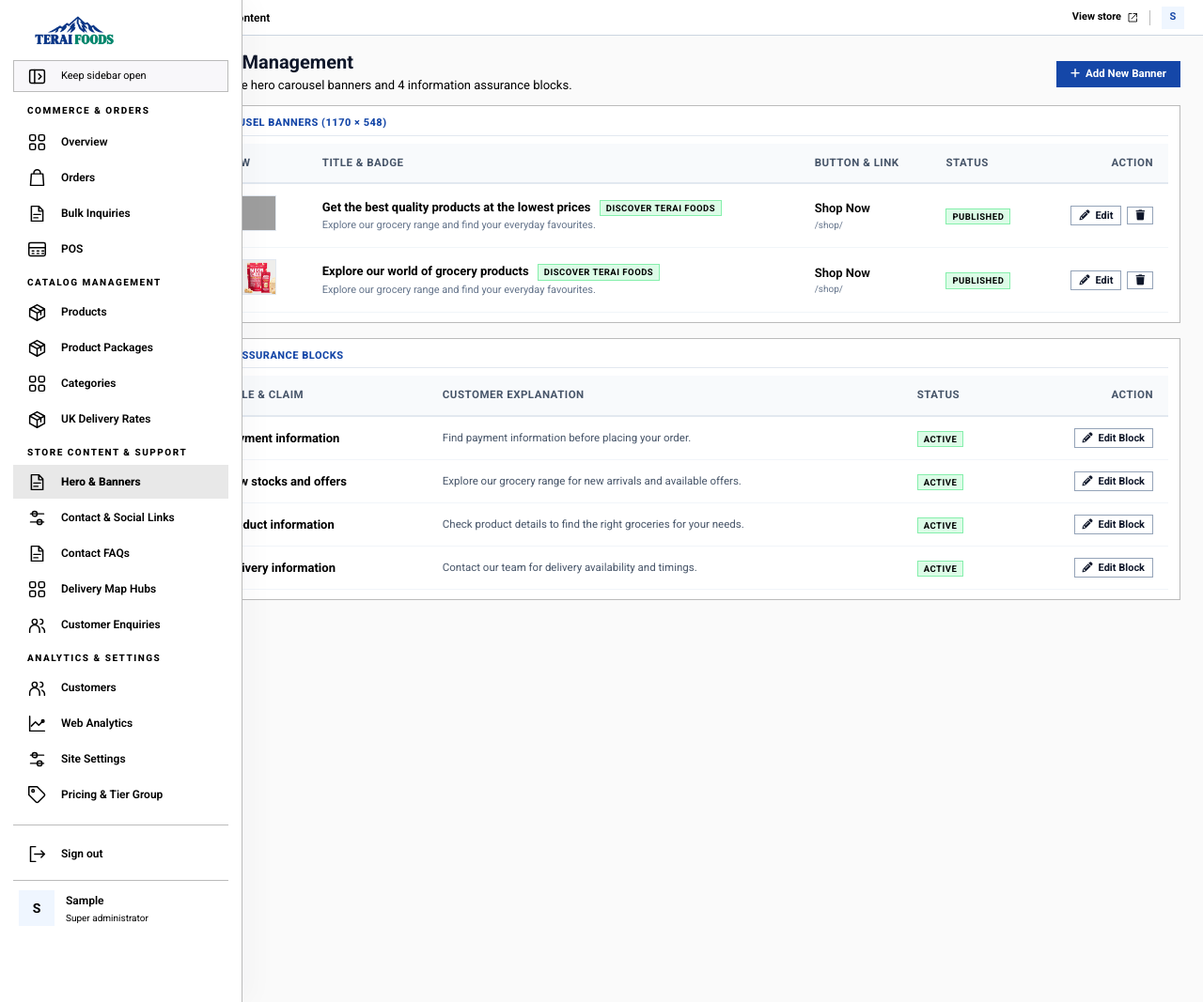
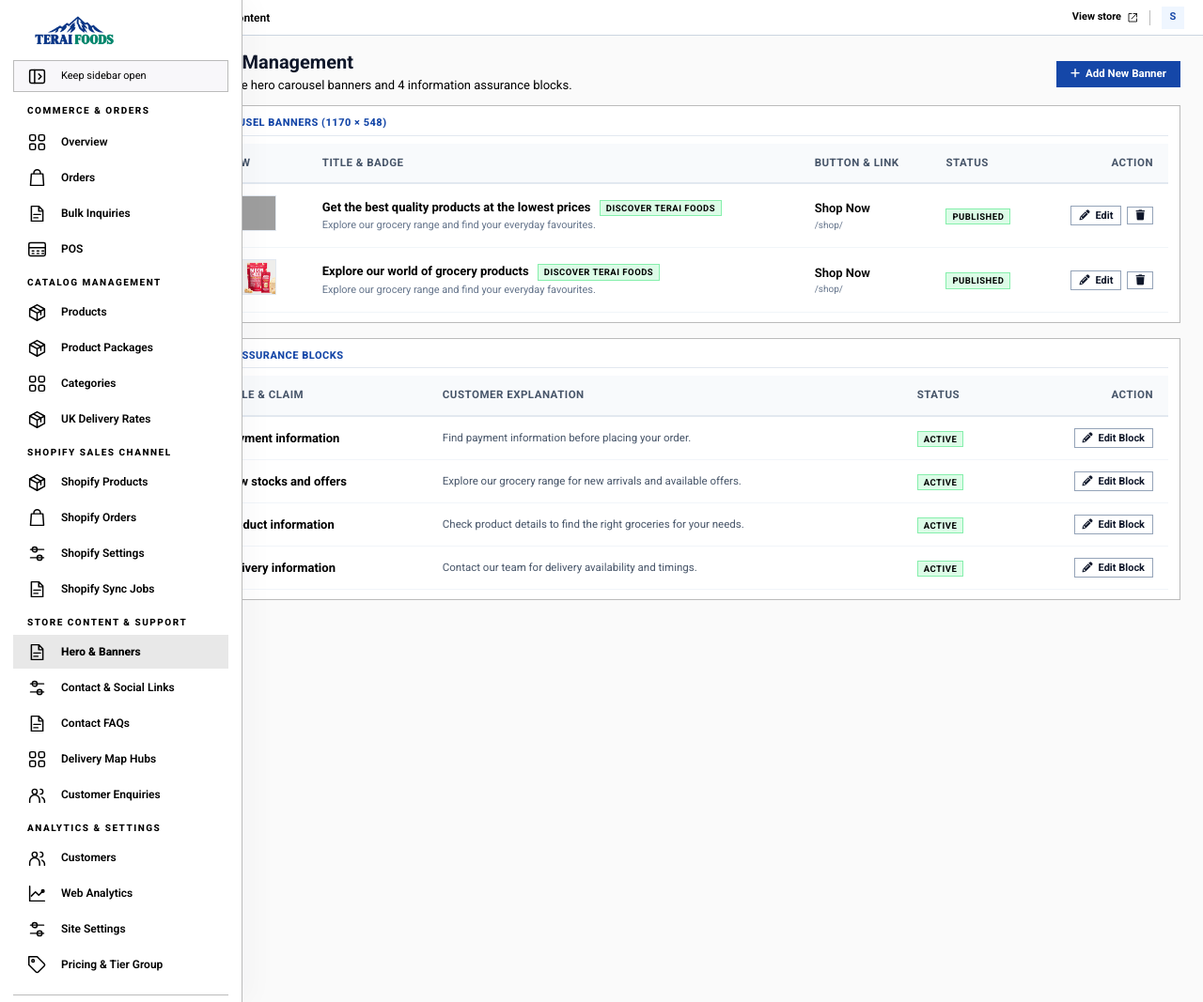
Before and after one commit to SurajM9823/teraifoods, a Django app: page /admin/cms/ in a window 1280 px wide. Shown: the whole page at 94% size. Run offline with Django 5.2, Linux system fonts and the light colour scheme; the visitor is signed in with stand-in values (Sample User, id 1); data comes from the database, SQL or seed files in the repository; parts of the project's set-up code (start-up, migrations or seed data) failed here and were passed over; grey boxes are pictures that could not be loaded.

Commit message:
Add Shopify navigation to custom admin sidebar

```diff
--- a/web/templates/web/backoffice/sidebar.html
+++ b/web/templates/web/backoffice/sidebar.html
@@ -46,6 +46,34 @@
       {% include 'web/backoffice/icon.html' with name='box' %}
       <span class="sidebar-label">UK Delivery Rates</span>
     </a>
+    {% endif %}
+
+    {% if perms.shopify_integration.view_shopifycatalogueproduct or perms.shopify_integration.view_shopifyconnection or perms.shopify_integration.view_shopifysyncjob or perms.catalog.view_order %}
+    <div class="nav-caption sidebar-label" style="margin-top: 10px;">SHOPIFY SALES CHANNEL</div>
+    {% if perms.shopify_integration.view_shopifycatalogueproduct %}
+    <a href="{% url 'admin:shopify_integration_shopifycatalogueproduct_changelist' %}" class="nav-item" title="Shopify products: preview, sync drafts and explicitly publish">
+      {% include 'web/backoffice/icon.html' with name='box' %}
+      <span class="sidebar-label">Shopify Products</span>
+    </a>
+    {% endif %}
+    {% if perms.catalog.view_order %}
+    <a href="/admin/orders/?channel=shopify" class="nav-item" title="Imported Shopify orders">
+      {% include 'web/backoffice/icon.html' with name='bag' %}
+      <span class="sidebar-label">Shopify Orders</span>
+    </a>
+    {% endif %}
+    {% if perms.shopify_integration.view_shopifyconnection %}
+    <a href="{% url 'admin:shopify_integration_shopifyconnection_changelist' %}" class="nav-item" title="Shopify connection and import settings">
+      {% include 'web/backoffice/icon.html' with name='settings' %}
+      <span class="sidebar-label">Shopify Settings</span>
+    </a>
+    {% endif %}
+    {% if perms.shopify_integration.view_shopifysyncjob %}
+    <a href="{% url 'admin:shopify_integration_shopifysyncjob_changelist' %}" class="nav-item" title="Shopify synchronization status and errors">
+      {% include 'web/backoffice/icon.html' with name='file' %}
+      <span class="sidebar-label">Shopify Sync Jobs</span>
+    </a>
+    {% endif %}
     {% endif %}
 
     <div class="nav-caption sidebar-label" style="margin-top: 10px;">STORE CONTENT &amp; SUPPORT</div>
```
